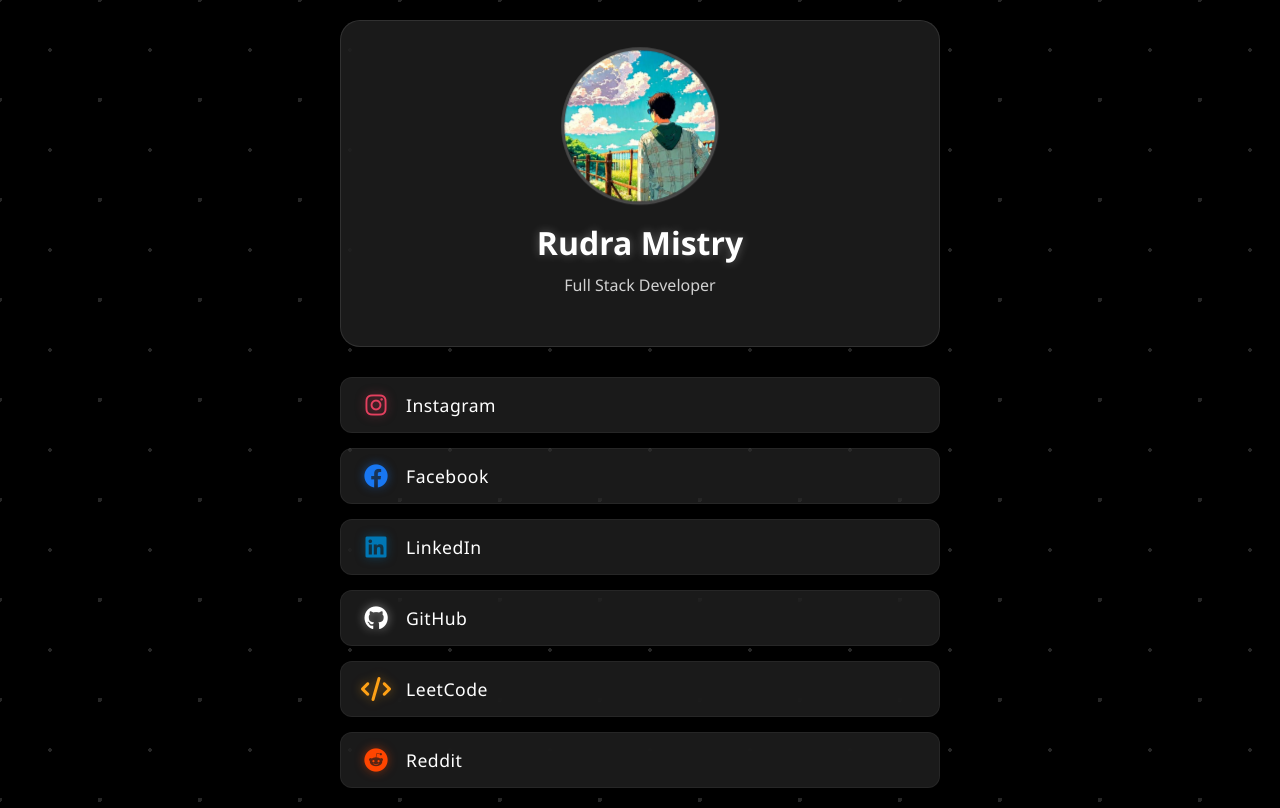
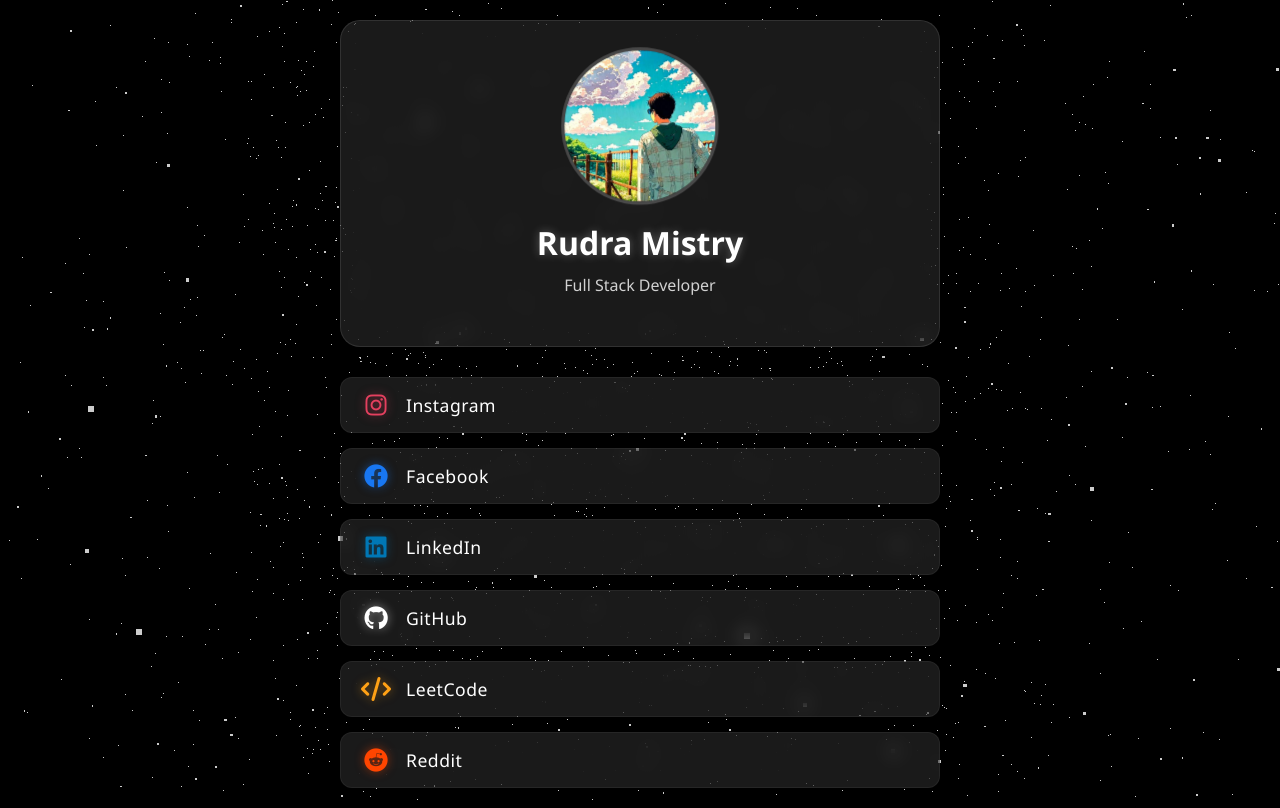
Before and after one commit to rudramistry001/MY-LINKTREE, a plain HTML site: page index.html in a window 1280 px wide. Drawn offline with nearby package versions, Linux system fonts and the light colour scheme; animation ran at ten frames a second.

Commit message:
final commit

```diff
--- a/index.html
+++ b/index.html
@@ -7,8 +7,10 @@
     <link rel="stylesheet" href="styles.css">
     <link rel="stylesheet" href="https://cdnjs.cloudflare.com/ajax/libs/font-awesome/6.0.0/css/all.min.css">
     <link rel="stylesheet" href="https://cdnjs.cloudflare.com/ajax/libs/animate.css/4.1.1/animate.min.css">
+    <script src="https://cdnjs.cloudflare.com/ajax/libs/three.js/r128/three.min.js"></script>
 </head>
 <body>
+    <canvas id="bg-canvas"></canvas>
     <div id="loading-screen" class="loading-screen">
         <div class="loader"></div>
     </div>
@@ -54,6 +56,68 @@
         </div>
     </div>
     <script>
+        // Three.js Background Animation
+        const canvas = document.getElementById('bg-canvas');
+        const scene = new THREE.Scene();
+        const camera = new THREE.PerspectiveCamera(75, window.innerWidth / window.innerHeight, 0.1, 1000);
+        const renderer = new THREE.WebGLRenderer({ canvas, alpha: true });
+
+        renderer.setSize(window.innerWidth, window.innerHeight);
+        renderer.setPixelRatio(window.devicePixelRatio);
+
+        // Create particles
+        const particlesGeometry = new THREE.BufferGeometry();
+        const particlesCount = 5000;
+        const posArray = new Float32Array(particlesCount * 3);
+
+        for(let i = 0; i < particlesCount * 3; i++) {
+            posArray[i] = (Math.random() - 0.5) * 5;
+        }
+
+        particlesGeometry.setAttribute('position', new THREE.BufferAttribute(posArray, 3));
+
+        const particlesMaterial = new THREE.PointsMaterial({
+            size: 0.005,
+            color: '#FFFFFF',
+            transparent: true,
+            opacity: 0.8,
+            blending: THREE.AdditiveBlending
+        });
+
+        const particlesMesh = new THREE.Points(particlesGeometry, particlesMaterial);
+        scene.add(particlesMesh);
+
+        camera.position.z = 2;
+
+        let mouseX = 0;
+        let mouseY = 0;
+
+        document.addEventListener('mousemove', (event) => {
+            mouseX = event.clientX / window.innerWidth - 0.5;
+            mouseY = event.clientY / window.innerHeight - 0.5;
+        });
+
+        function animate() {
+            requestAnimationFrame(animate);
+
+            particlesMesh.rotation.y += 0.001;
+            particlesMesh.rotation.x += 0.001;
+
+            camera.position.x += (mouseX * 0.5 - camera.position.x) * 0.05;
+            camera.position.y += (-mouseY * 0.5 - camera.position.y) * 0.05;
+
+            renderer.render(scene, camera);
+        }
+
+        animate();
+
+        window.addEventListener('resize', () => {
+            camera.aspect = window.innerWidth / window.innerHeight;
+            camera.updateProjectionMatrix();
+            renderer.setSize(window.innerWidth, window.innerHeight);
+        });
+
+        // Loading screen
         window.addEventListener('load', function() {
             const loadingScreen = document.getElementById('loading-screen');
             const content = document.getElementById('content');
--- a/styles.css
+++ b/styles.css
@@ -5,37 +5,37 @@
     font-family: 'Segoe UI', Tahoma, Geneva, Verdana, sans-serif;
 }
 
+#bg-canvas {
+    position: fixed;
+    top: 0;
+    left: 0;
+    width: 100%;
+    height: 100%;
+    z-index: 0;
+}
+
 body {
     min-height: 100vh;
     background-color: #000;
-    background-image: radial-gradient(circle at 25px 25px, rgba(255, 255, 255, 0.15) 2%, transparent 0%),
-                      radial-gradient(circle at 75px 75px, rgba(255, 255, 255, 0.15) 2%, transparent 0%);
-    background-size: 100px 100px;
-    animation: backgroundMove 20s linear infinite;
     display: flex;
     justify-content: center;
     align-items: center;
     padding: 20px;
-}
-
-@keyframes backgroundMove {
-    0% {
-        background-position: 0 0;
-    }
-    100% {
-        background-position: 100px 100px;
-    }
+    position: relative;
 }
 
 .container {
     max-width: 600px;
     width: 100%;
     perspective: 1000px;
+    position: relative;
+    z-index: 1;
 }
 
 .profile-card {
     background: rgba(255, 255, 255, 0.1);
     backdrop-filter: blur(10px);
+    -webkit-backdrop-filter: blur(10px);
     border-radius: 20px;
     padding: 30px;
     text-align: center;
@@ -115,6 +115,7 @@
 .link-card {
     background: rgba(255, 255, 255, 0.1);
     backdrop-filter: blur(10px);
+    -webkit-backdrop-filter: blur(10px);
     padding: 15px 20px;
     border-radius: 12px;
     text-decoration: none;
@@ -127,6 +128,18 @@
     border: 1px solid rgba(255, 255, 255, 0.05);
     position: relative;
     overflow: hidden;
+    animation: linkCardEntry 0.5s ease-out backwards;
+}
+
+@keyframes linkCardEntry {
+    from {
+        opacity: 0;
+        transform: translateY(30px);
+    }
+    to {
+        opacity: 1;
+        transform: translateY(0);
+    }
 }
 
 .link-card::before {
```
